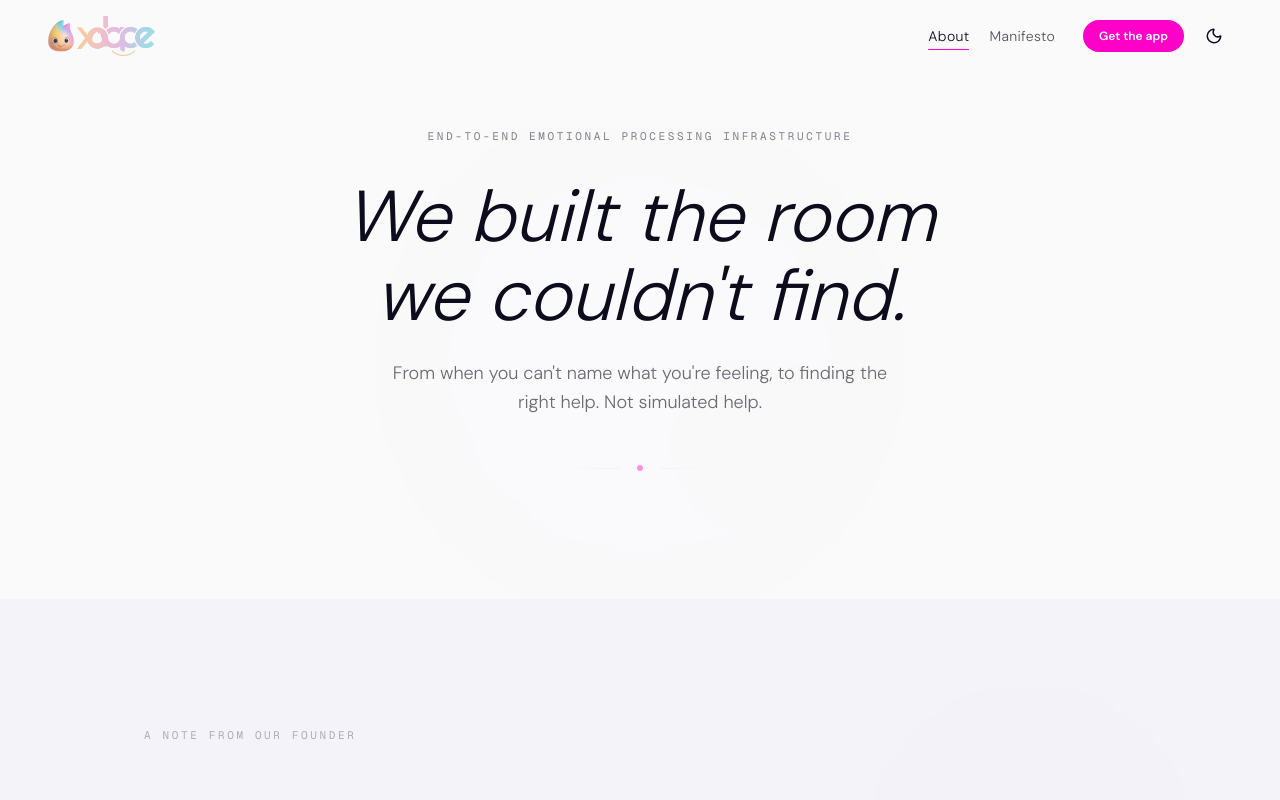
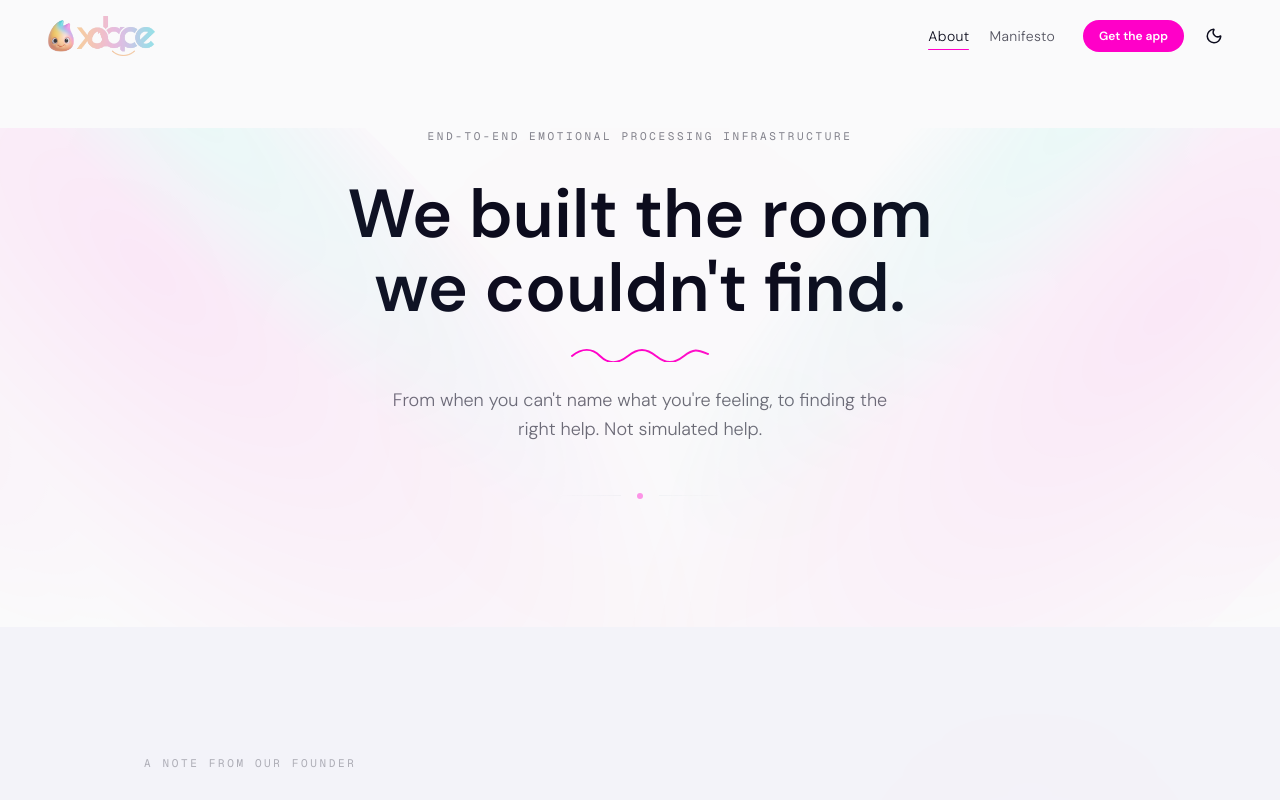
Before and after one commit to xolace-official/xolace_mobile_site, a Next.js app: page /about in a window 1280 px wide. Shown: the top 800 px of the page. Built offline with nearby package versions, Linux system fonts and the light colour scheme.

Commit message:
Chore about page

```diff
--- a/components/about/about-hero.tsx
+++ b/components/about/about-hero.tsx
@@ -1,12 +1,15 @@
 "use client"
 
 import { m as motion, useReducedMotion } from "motion/react"
+import { Spotlight } from "@/components/ui/spotlight"
 
 export function AboutHero() {
   const prefersReducedMotion = useReducedMotion()
 
   return (
     <section className="hero-pb relative overflow-hidden">
+      <Spotlight duration={8} xOffset={80} />
+
       <div aria-hidden className="pointer-events-none absolute inset-0">
         <div className="animate-gentle-pulse absolute top-1/2 left-1/2 h-[650px] w-[650px] -translate-x-1/2 -translate-y-1/2 rounded-full bg-primary/[0.07] blur-[140px]" />
         <div className="animate-gentle-pulse absolute top-1/4 right-1/4 h-[400px] w-[400px] rounded-full bg-accent/[0.05] blur-[110px] [animation-delay:2.5s]" />
@@ -27,18 +30,50 @@ export function AboutHero() {
           initial={{ opacity: 0, y: 32 }}
           animate={{ opacity: 1, y: 0 }}
           transition={{ duration: 1.0, delay: 0.1, ease: [0.16, 1, 0.3, 1] }}
-          className="mb-6 font-serif text-4xl leading-[1.1] font-light text-foreground italic md:text-5xl lg:text-[4.5rem]"
+          className="font-serif text-5xl leading-[1.1] font-semibold text-foreground md:text-6xl lg:text-[4.25rem]"
         >
           We built the room
           <br />
           we couldn&apos;t find.
         </motion.h1>
 
+        {/* Signature-style flourish — matches the mark under the trust/advisors headings */}
+        <motion.svg
+          initial={{ opacity: 0 }}
+          animate={{ opacity: 1 }}
+          transition={{ duration: 0.8, delay: 0.35, ease: [0.16, 1, 0.3, 1] }}
+          aria-hidden
+          width="140"
+          height="16"
+          viewBox="0 0 140 16"
+          fill="none"
+          className="mx-auto mt-5"
+        >
+          <path
+            d="M2 10c10-8 20-8 28 0s18 8 28 0 18-8 28 0 18 8 28 0 14-6 24-2"
+            stroke="url(#about-signature-gradient)"
+            strokeWidth="2"
+            strokeLinecap="round"
+          />
+          <defs>
+            <linearGradient
+              id="about-signature-gradient"
+              x1="0"
+              y1="0"
+              x2="140"
+              y2="0"
+            >
+              <stop offset="0%" stopColor="var(--primary)" />
+              <stop offset="100%" stopColor="var(--accent)" />
+            </linearGradient>
+          </defs>
+        </motion.svg>
+
         <motion.p
           initial={{ opacity: 0, y: 16 }}
           animate={{ opacity: 1, y: 0 }}
           transition={{ duration: 0.8, delay: 0.2, ease: [0.16, 1, 0.3, 1] }}
-          className="mx-auto max-w-lg text-base leading-relaxed font-light text-muted-foreground/60 md:text-lg"
+          className="mx-auto mt-6 max-w-lg text-base leading-relaxed font-light text-muted-foreground/60 md:text-lg"
         >
           From when you can&apos;t name what you&apos;re feeling, to finding the
           right help. Not simulated help.
@@ -47,7 +82,7 @@ export function AboutHero() {
         <motion.div
           initial={{ opacity: 0, scaleX: prefersReducedMotion ? 1 : 0 }}
           animate={{ opacity: 1, scaleX: 1 }}
-          transition={{ duration: 0.9, delay: 0.15, ease: [0.16, 1, 0.3, 1] }}
+          transition={{ duration: 0.9, delay: 0.45, ease: [0.16, 1, 0.3, 1] }}
           className="mt-12 flex origin-center items-center justify-center gap-4"
         >
           <div className="h-px w-16 bg-gradient-to-r from-transparent to-border/30" />
--- a/components/about/press-contact.tsx
+++ b/components/about/press-contact.tsx
@@ -49,7 +49,7 @@ export function PressContact() {
             Press &amp; Media
           </p>
           <div className="flex flex-col gap-4 sm:flex-row sm:items-end sm:justify-between">
-            <h2 className="font-serif text-4xl leading-[1.1] font-light text-foreground italic md:text-5xl">
+            <h2 className="font-serif text-5xl leading-[1.1] font-semibold text-foreground md:text-6xl lg:text-[4.25rem]">
               Writing about Xolace?
             </h2>
             <p className="max-w-xs pb-1 text-sm font-light text-muted-foreground/40 sm:text-right">
--- a/components/about/team-section.tsx
+++ b/components/about/team-section.tsx
@@ -23,7 +23,7 @@ export function TeamSection() {
           The team
         </p>
         <div className="flex flex-col gap-4 sm:flex-row sm:items-end sm:justify-between">
-          <h2 className="font-serif text-4xl leading-[1.1] font-light text-foreground italic md:text-5xl">
+          <h2 className="font-serif text-5xl leading-[1.1] font-semibold text-foreground md:text-6xl lg:text-[4.25rem]">
             The people behind it.
           </h2>
           <p className="max-w-xs pb-1 text-sm font-light text-muted-foreground/40 sm:text-right">
```
